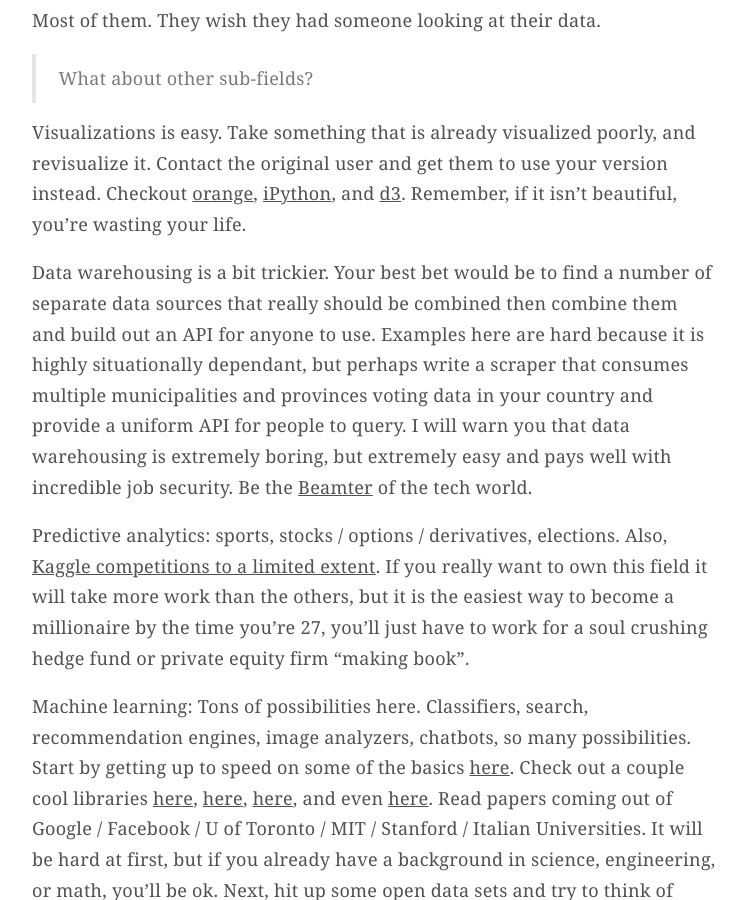
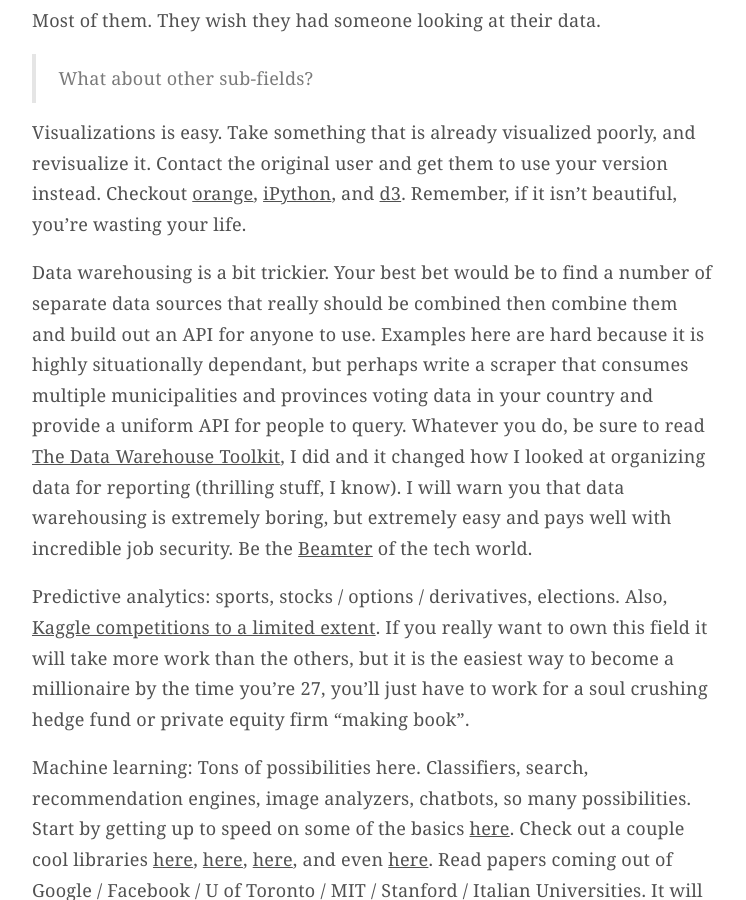
Before and after one commit to venn/blog, a Jekyll site: the page built from _posts/2014-05-20-breaking-into-data.md, in a window 1280 px wide and 900 px high, scrolled down 1859 px. Shown: the whole window, without its empty margins (266-1012 px from the left). Built offline with Jekyll 4.4.1, drawn with Linux system fonts in a browser that asks for light colours; Markdown is read by kramdown in place of the engine named in the settings; comment, search, counter and statistics services are not loaded.

Commit message:
Add sexy book

```diff
--- a/_posts/2014-05-20-breaking-into-data.md
+++ b/_posts/2014-05-20-breaking-into-data.md
@@ -33,7 +33,7 @@
 
 Visualizations is easy. Take something that is already visualized poorly, and revisualize it. Contact the original user and get them to use your version instead. Checkout [orange](http://orange.biolab.si/), [iPython](http://en.wikipedia.org/wiki/IPython), and [d3](http://d3js.org/). Remember, if it isn't beautiful, you're wasting your life.
 
-Data warehousing is a bit trickier. Your best bet would be to find a number of separate data sources that really should be combined then combine them and build out an API for anyone to use. Examples here are hard because it is highly situationally dependant, but perhaps write a scraper that consumes multiple municipalities and provinces voting data in your country and provide a uniform API for people to query. I will warn you that data warehousing is extremely boring, but extremely easy and pays well with incredible job security. Be the [Beamter](http://en.wikipedia.org/wiki/Beamter) of the tech world.
+Data warehousing is a bit trickier. Your best bet would be to find a number of separate data sources that really should be combined then combine them and build out an API for anyone to use. Examples here are hard because it is highly situationally dependant, but perhaps write a scraper that consumes multiple municipalities and provinces voting data in your country and provide a uniform API for people to query. Whatever you do, be sure to read [The Data Warehouse Toolkit](http://www.amazon.com/The-Data-Warehouse-Toolkit-Dimensional/dp/1118530802/ref=sr_1_2), I did and it changed how I looked at organizing data for reporting (thrilling stuff, I know). I will warn you that data warehousing is extremely boring, but extremely easy and pays well with incredible job security. Be the [Beamter](http://en.wikipedia.org/wiki/Beamter) of the tech world.
 
 Predictive analytics: sports, stocks / options / derivatives, elections. Also, [Kaggle competitions to a limited extent](http://www.kaggle.com/). If you really want to own this field it will take more work than the others, but it is the easiest way to become a millionaire by the time you're 27, you'll just have to work for a soul crushing hedge fund or private equity firm "making book".
 
```
